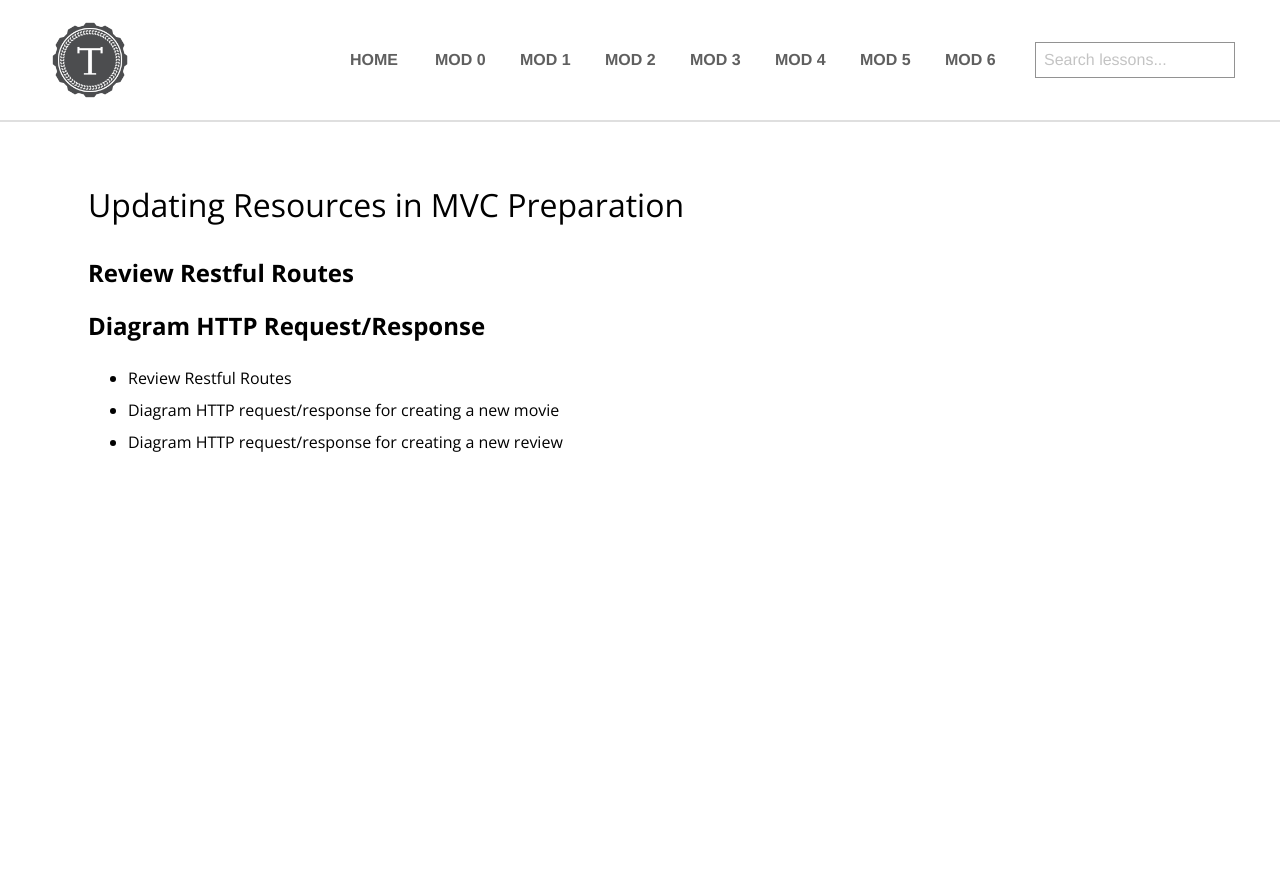
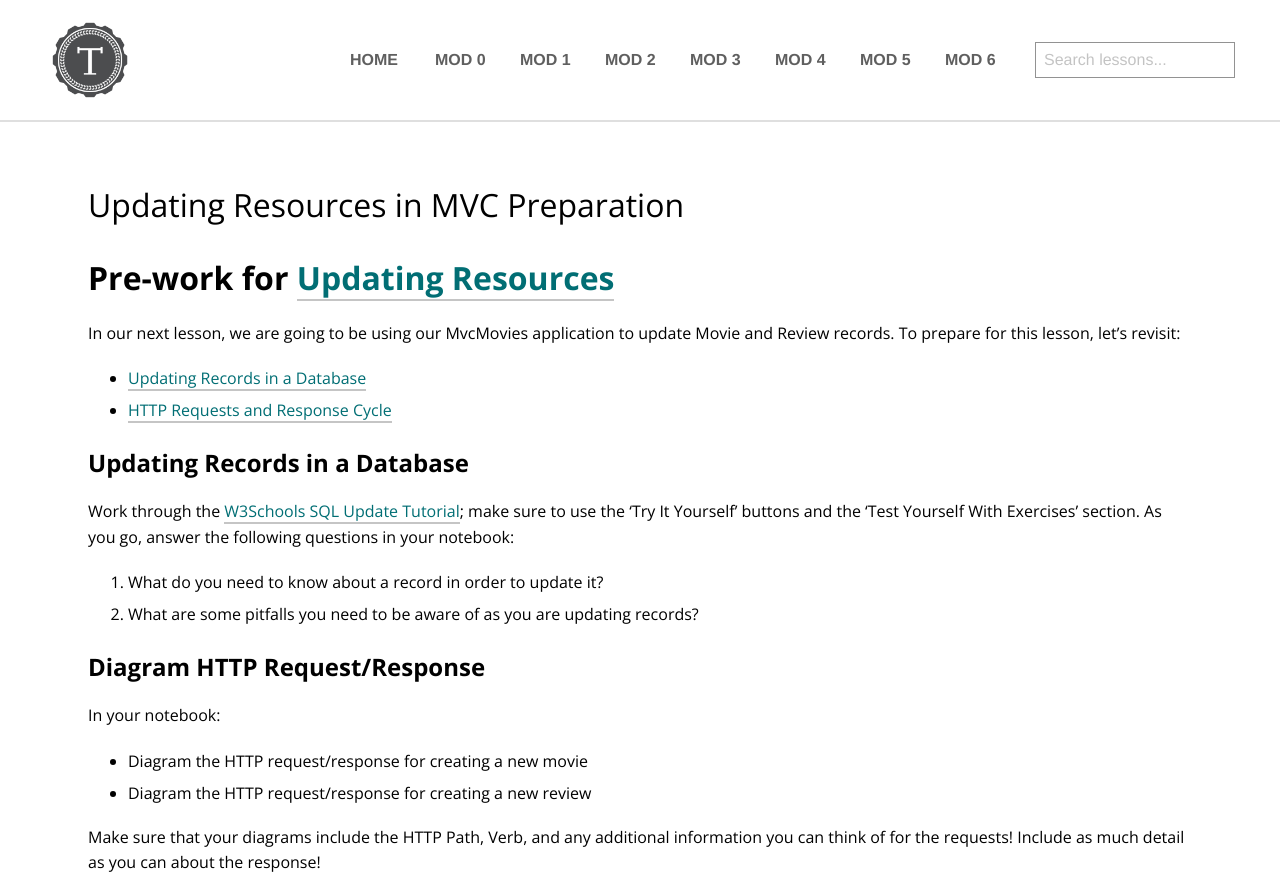
Before and after one commit to turingschool/launch-curriculum, a Jekyll site: the page built from module3/preparation/Week4/UpdatingResources.md, in a window 1280 px wide, cut to the strip 0-896 px from the top of the page. Built offline with Jekyll 4.4.1, drawn with Linux system fonts in a browser that asks for light colours; nearby versions of some CDN libraries; comment, search, counter and statistics services are not loaded.

Commit message:
Add preparation

```diff
--- a/module3/preparation/Week4/UpdatingResources.md
+++ b/module3/preparation/Week4/UpdatingResources.md
@@ -3,12 +3,22 @@ layout: page
 title: Updating Resources in MVC Preparation
 ---
 
-## Review Restful Routes
+# Pre-work for [Updating Resources](/module3/lessons/Week4/UpdatingResources)
 
+In our next lesson, we are going to be using our MvcMovies application to update Movie and Review records.  To prepare for this lesson, let's revisit:
+* [Updating Records in a Database](/module2/lessons/Week1/SQLCRUD/)
+* [HTTP Requests and Response Cycle](/module3/lessons/week1/HowTheWebWorks)
 
+## Updating Records in a Database
+
+Work through the [W3Schools SQL Update Tutorial](https://www.w3schools.com/sql/sql_update.asp); make sure to use the 'Try It Yourself' buttons and the 'Test Yourself With Exercises' section.  As you go, answer the following questions in your notebook:
+1. What do you need to know about a record in order to update it?
+1. What are some pitfalls you need to be aware of as you are updating records?
 
 ## Diagram HTTP Request/Response
 
-* Review Restful Routes
-* Diagram HTTP request/response for creating a new movie
-* Diagram HTTP request/response for creating a new review
+In your notebook:
+* Diagram the HTTP request/response for creating a new movie
+* Diagram the HTTP request/response for creating a new review
+
+Make sure that your diagrams include the HTTP Path, Verb, and any additional information you can think of for the requests! Include as much detail as you can about the response!
```
